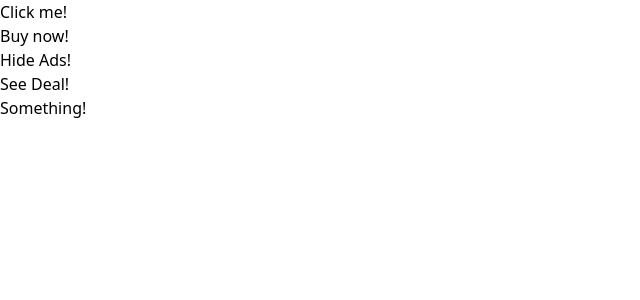
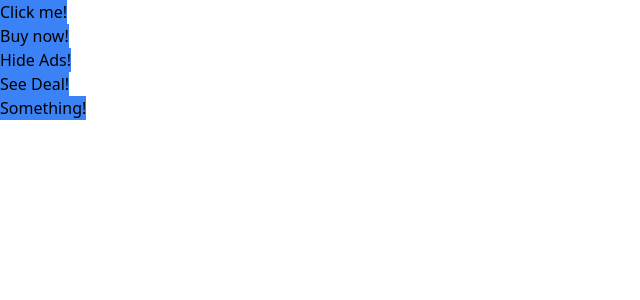
Before and after one commit to Atman-Shah/Modern-React-with-Redux, a React (Create React App) app in the folder 6. comps/: page / in a window 1280 px wide. Shown: the top 300 px of the page, without its empty margins (0-640 px from the left). Built offline with nearby package versions, Linux system fonts and the light colour scheme.

Commit message:
162th Video - How to use Tailwind

```diff
--- a/6. comps/src/Button.js
+++ b/6. comps/src/Button.js
@@ -10,7 +10,7 @@ function Button({
     outlined,
     rounded,
  }){
-    return <button>{children}</button>
+    return <button className="bg-blue-500">{children}</button>
 }
 
 Button.propTypes = {
```
